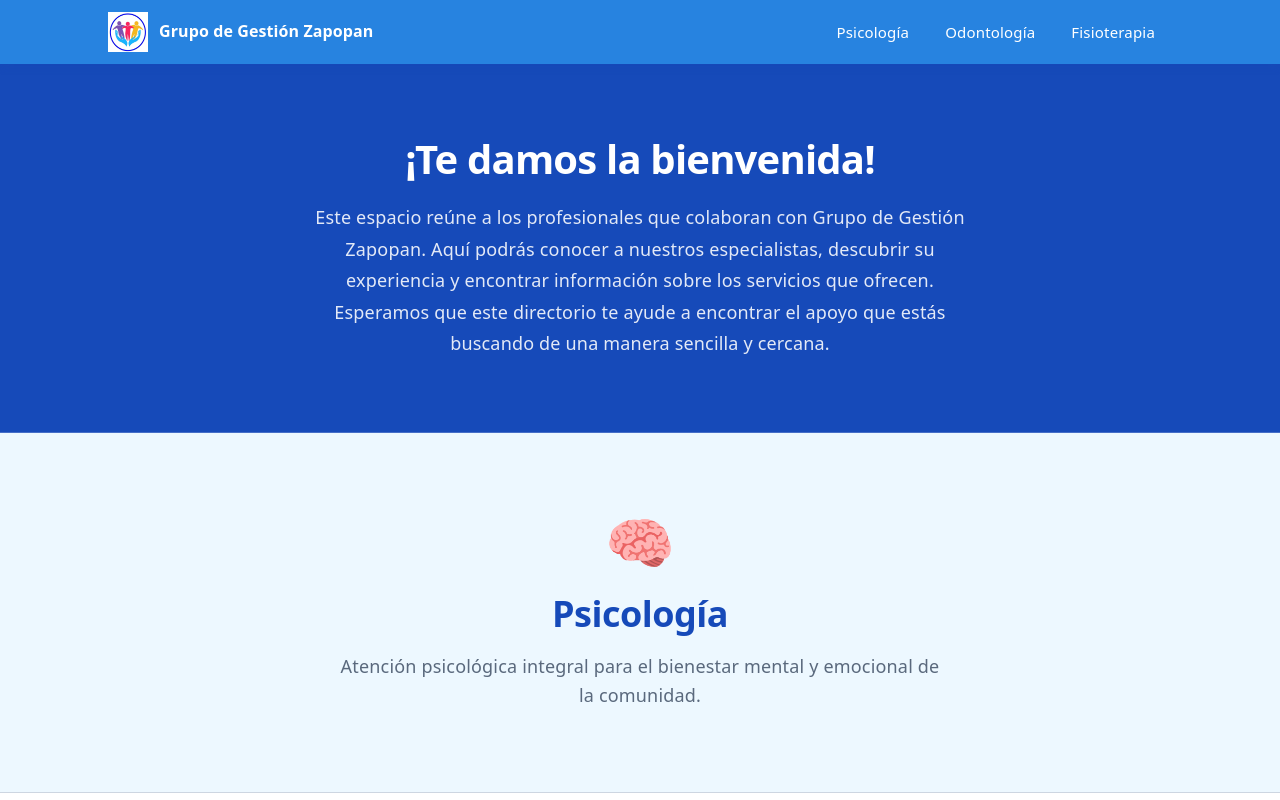
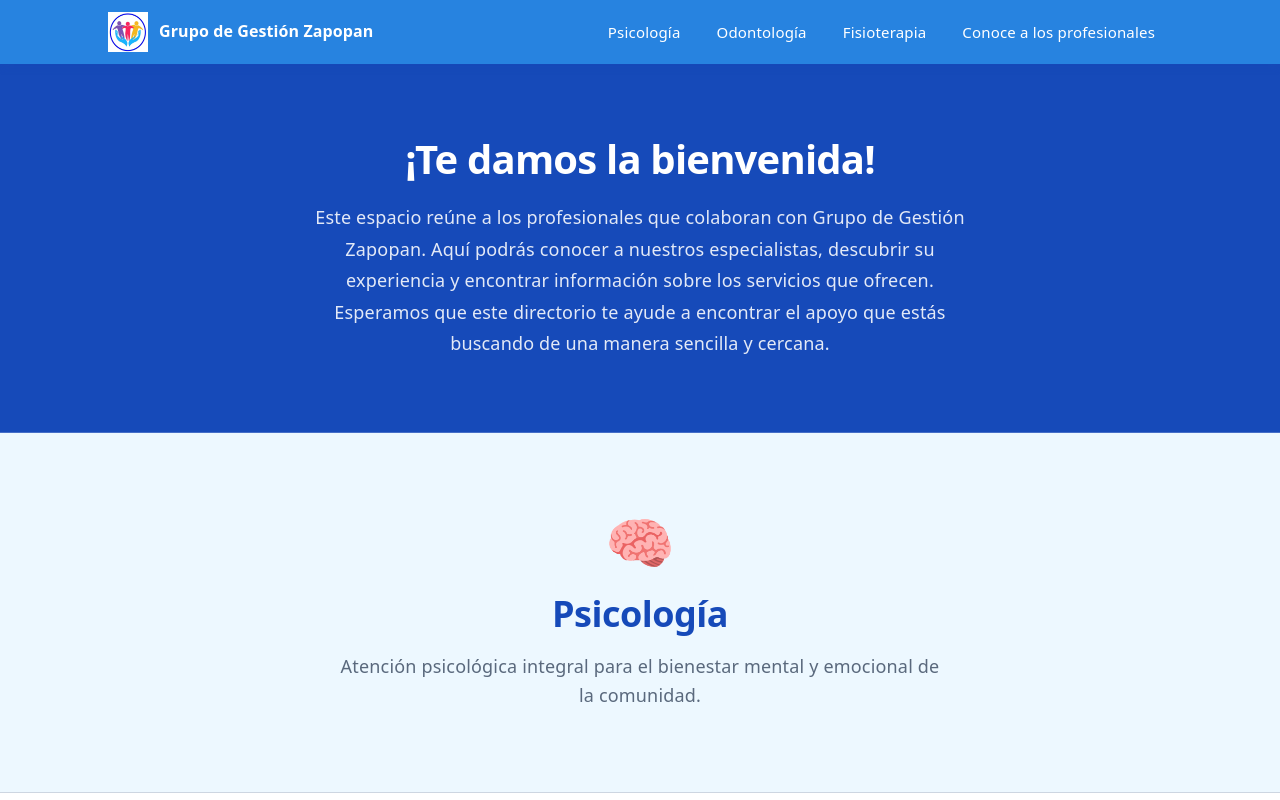
Before and after one commit to sofiafgm/profesional-profiles, a React (Vite) app: page / in a window 1280 px wide. Shown: the top 800 px of the page. Built offline with nearby package versions, Linux system fonts and the light colour scheme.

Commit message:
Add new nav link for professionals section

```diff
--- a/src/components/Navbar/Navbar.tsx
+++ b/src/components/Navbar/Navbar.tsx
@@ -6,6 +6,7 @@ const NAV_LINKS = [
   { label: 'Psicología',   href: '#psicologia' },
   { label: 'Odontología',  href: '#odontologia' },
   { label: 'Fisioterapia', href: '#fisioterapia' },
+  { label: 'Conoce a los profesionales', href: '#profesionales' },
 ]
 
 export default function Navbar() {
```
